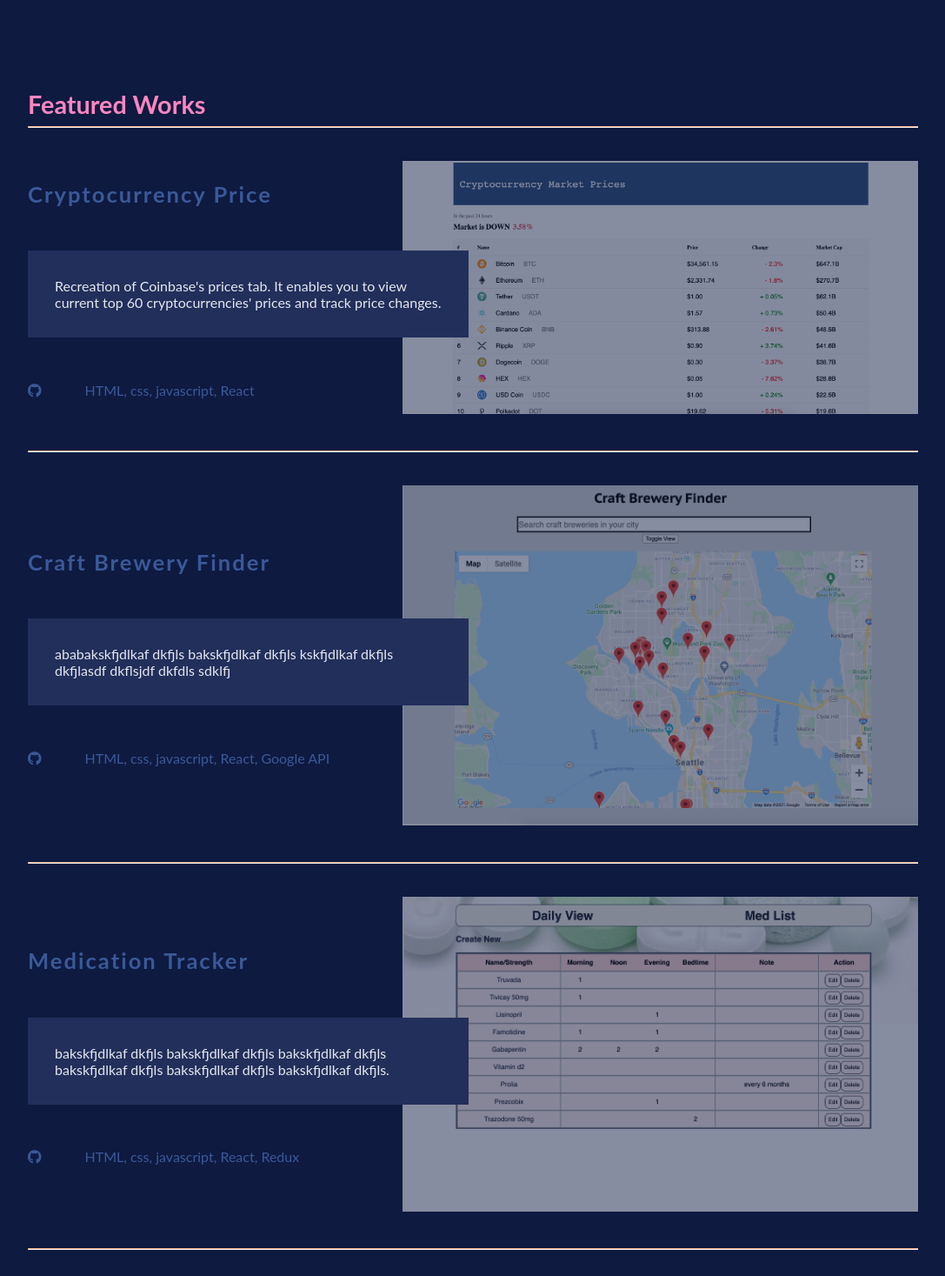
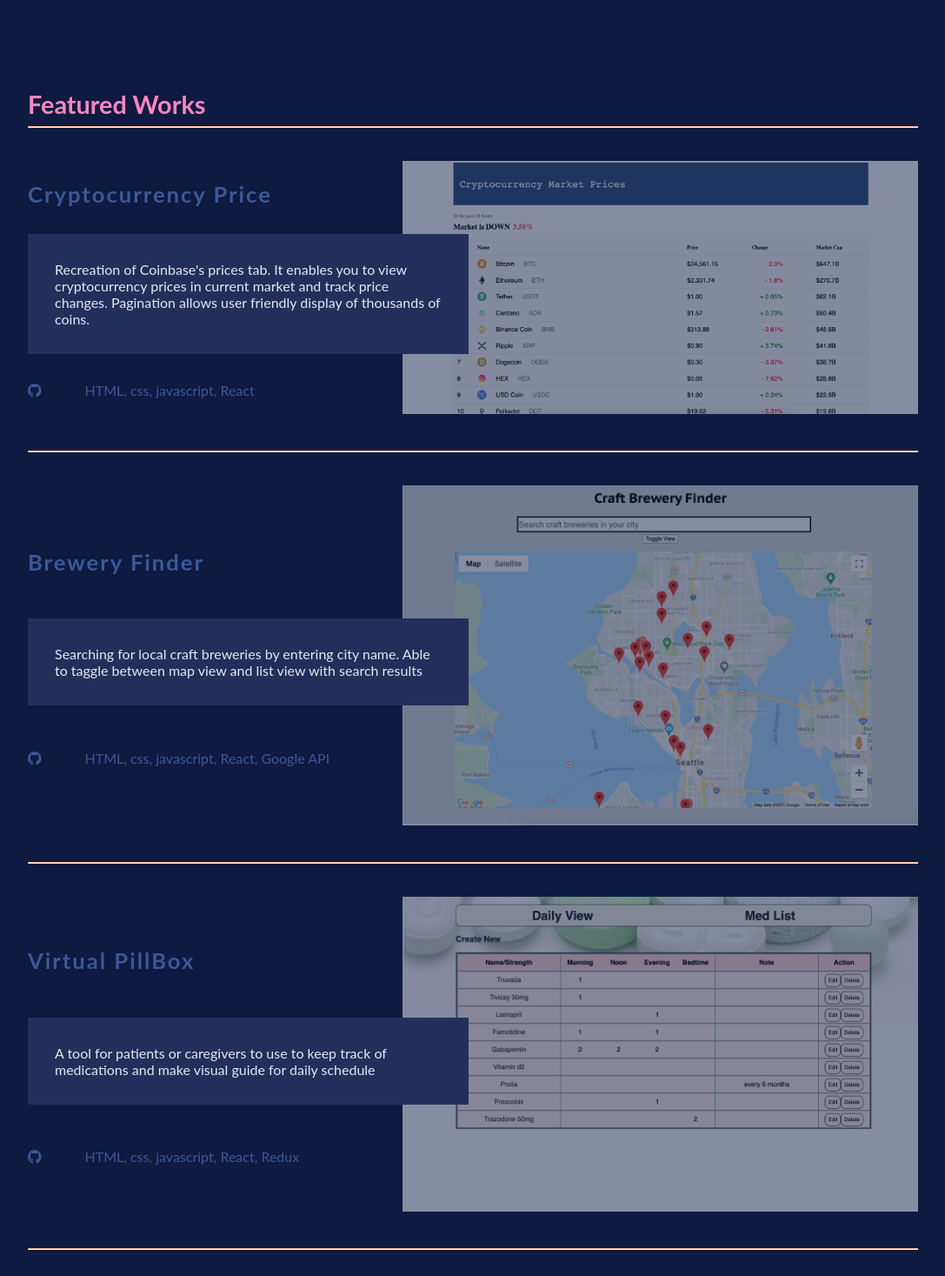
Before and after one commit to yoomi1231/portfolio, a React (Create React App) app: page / in a window 1280 px wide. Shown: the part 824-2291 px from the top of the page at 87% size, without its empty margins (96-1183 px from the left). Built offline with nearby package versions, Linux system fonts and the light colour scheme.

Commit message:
updated descriptions

```diff
--- a/src/components/Projects.js
+++ b/src/components/Projects.js
@@ -28,23 +28,23 @@
     const myProjects = [
         {
             title: "Cryptocurrency Price",
-            description: "Recreation of Coinbase's prices tab. It enables you to view current top 60 cryptocurrencies' prices and track price changes.",
+            description: "Recreation of Coinbase's prices tab. It enables you to view cryptocurrency prices in current market and track price changes. Pagination allows user friendly display of thousands of coins.",
             githubLink: "https://github.com/yoomi1231/Crypto-price",
             webLink: "https://crypto-price-cyan.vercel.app/",
             imgSrc: `${CryptoPriceProject}`,
             techStack: "HTML, css, javascript, React"
         },
         {
-            title: "Craft Brewery Finder",
-            description: "ababakskfjdlkaf dkfjls bakskfjdlkaf dkfjls kskfjdlkaf dkfjls dkfjlasdf dkflsjdf dkfdls sdklfj",
+            title: "Brewery Finder",
+            description: "Searching for local craft breweries by entering city name. Able to taggle between map view and list view with search results",
             githubLink: "https://github.com/yoomi1231/brewery-finder",
             webLink: "https://brewery-finder-ig3sapou0-yoomikimdev-gmailcom.vercel.app/",
             imgSrc: `${BreweryFinder}`,
             techStack: "HTML, css, javascript, React, Google API"
         },
         {
-            title: 'Medication Tracker',
-            description: "bakskfjdlkaf dkfjls  bakskfjdlkaf dkfjls bakskfjdlkaf dkfjls bakskfjdlkaf dkfjls  bakskfjdlkaf dkfjls  bakskfjdlkaf dkfjls.",
+            title: 'Virtual PillBox',
+            description: "A tool for patients or caregivers to use to keep track of medications and make visual guide for daily schedule",
             githubLink: "https://github.com/yoomi1231/brewery-finder",
             webLink: "https://med-tracker-client.herokuapp.com/",
             imgSrc: `${PillBox}`,
```
